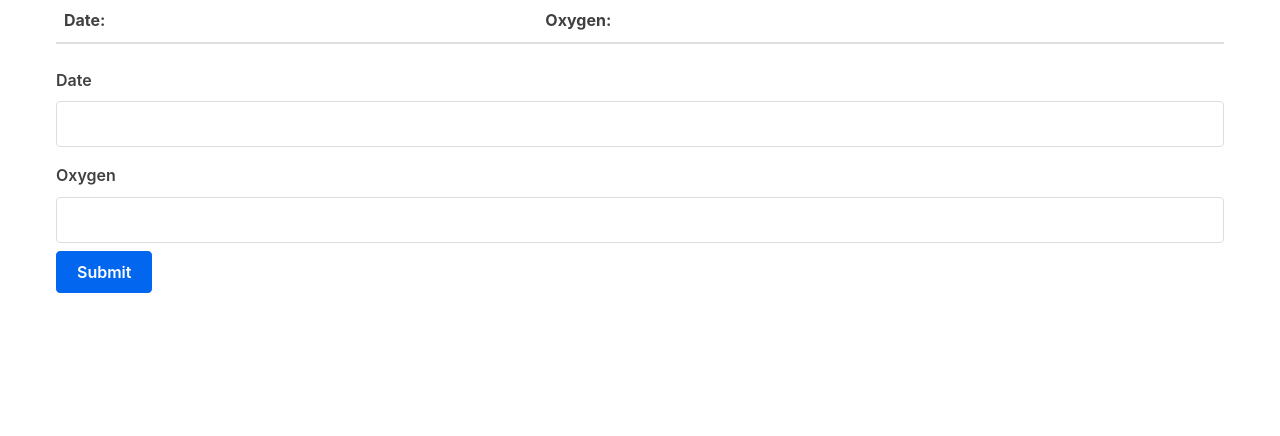
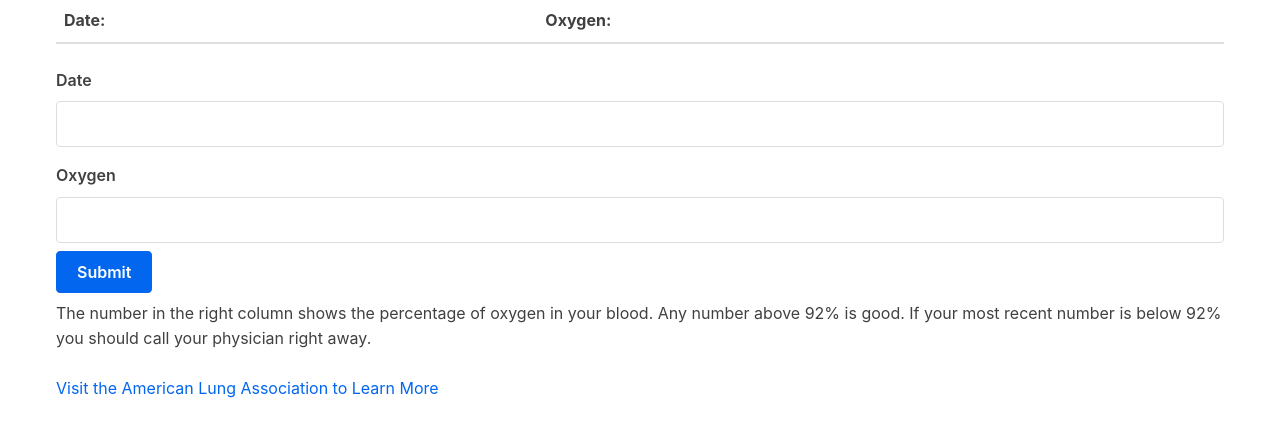
Before and after one commit to doakcovington/pulse-ox-example, a React (Create React App) app: page / in a window 1280 px wide. Shown: the top 436 px of the page. Built offline with nearby package versions, Linux system fonts and the light colour scheme.

Commit message:
Built out Info component

```diff
--- a/src/App.js
+++ b/src/App.js
@@ -1,21 +1,25 @@
 import React, { Component } from 'react'
 import Table from './Table'
 import Form from './Form'
+import Info from './Info'
 import ls from 'local-storage'
+import './index.css'
+import Container from 'react-bootstrap/Container';
+import Button from 'react-bootstrap/Button';
 
 class App extends Component {
     state = {
         readings: [],
     };
 
-    componentWillMount(){
+    UNSAFE_componentWillMount(){
         localStorage.getItem('readings') && this.setState({
             readings: JSON.parse(localStorage.getItem('readings')),
             isLoading: false
         })
     }
 
-    componentWillUpdate(nextProps, nextState) {
+    UNSAFE_componentWillUpdate(nextProps, nextState) {
         localStorage.setItem('readings', JSON.stringify(nextState.readings));
     }
 
@@ -33,13 +37,20 @@ class App extends Component {
         this.setState({ readings: [...this.state.readings, reading] })
     }
 
+    //change background color to red if oxygen < 92
+    changeColor = () => {
+        let color = document.getElementById('root')
+    }
+
     render () {
         const { readings } = this.state
-
         return (
             <div className="container">
                 <Table  readingData={readings} removeReading={this.removeReading} />
-                <Form handleSubmit={this.handleSubmit}/>
+                <Form
+                    handleSubmit={this.handleSubmit}
+                />
+                <Info />
             </div>
         )
     }
--- /dev/null
+++ b/src/Info.js
@@ -0,0 +1,18 @@
+import React from 'react';
+
+
+const Info = props => {
+    return (
+        <div>
+            <p>The number in the right column shows the percentage of oxygen in your blood.
+                Any number above 92% is good. If your most recent number is below 92% you should
+                call your physician right away.
+            </p>
+            <a href="https://www.lung.org/lung-health-diseases/lung-procedures-and-tests/pulse-oximetry">
+                Visit the American Lung Association to Learn More
+            </a>
+        </div>
+    )
+}
+
+export default Info;
```
